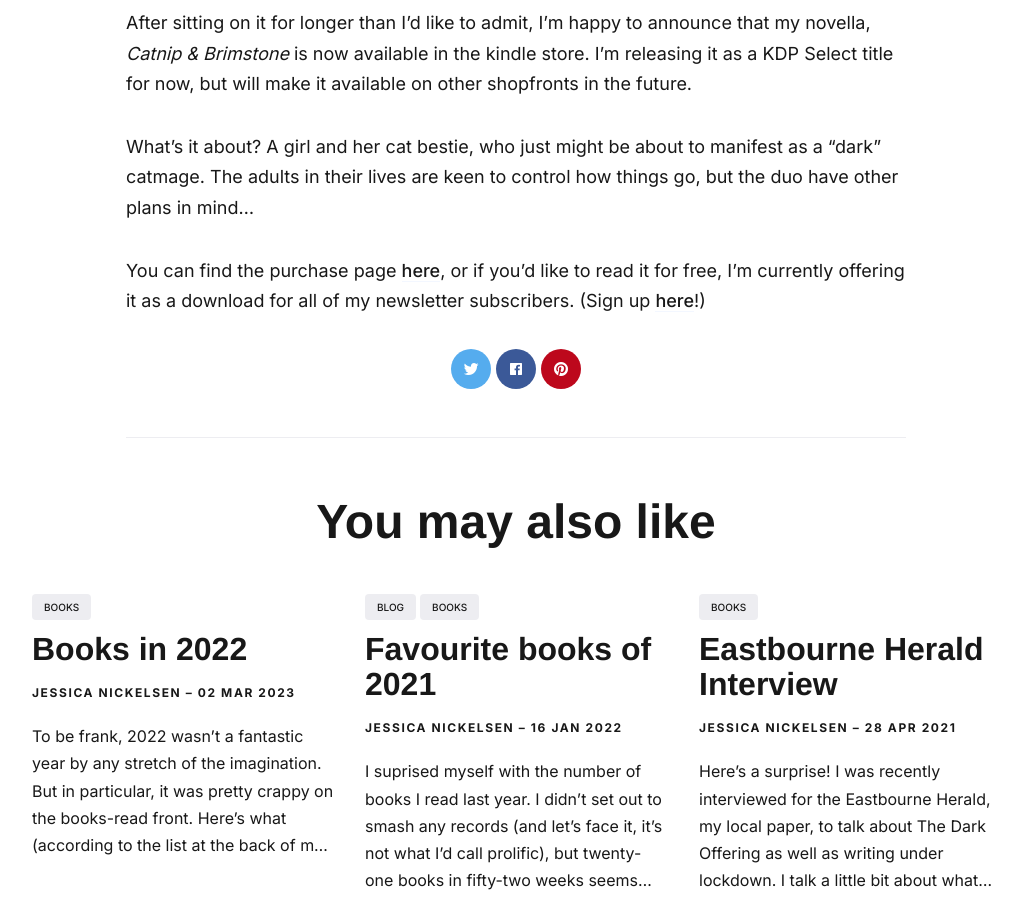
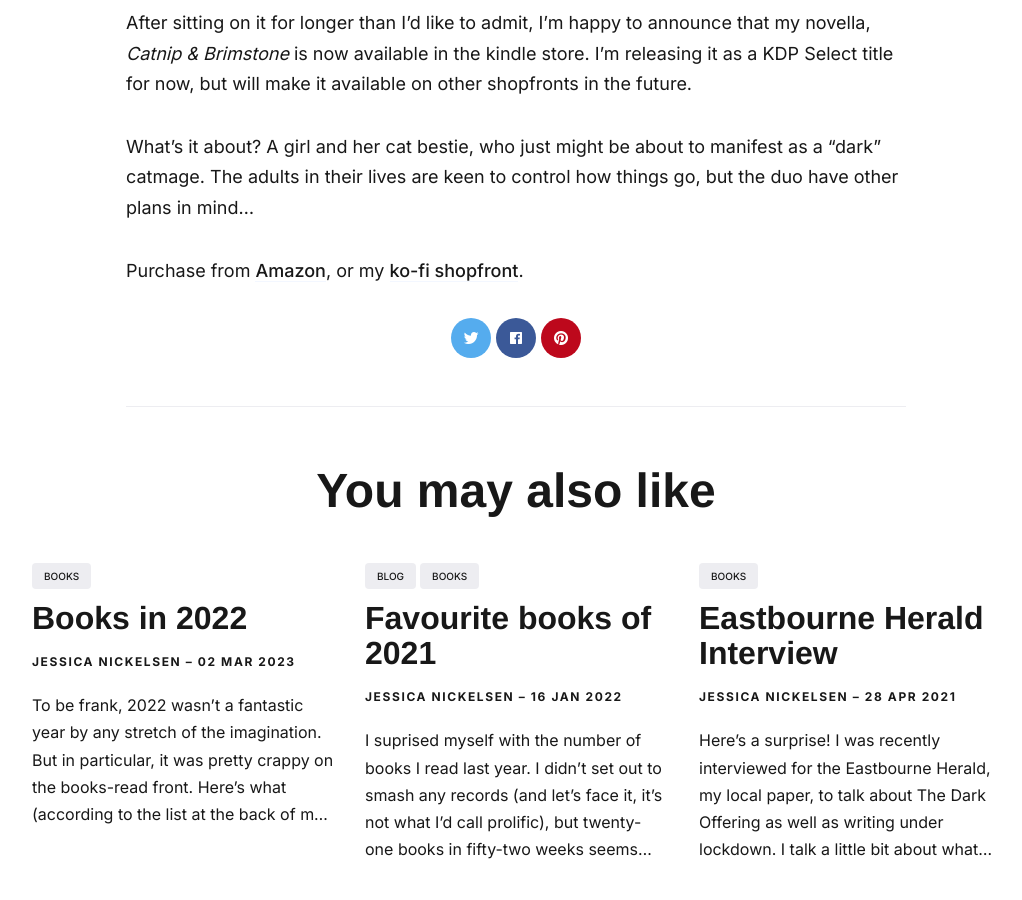
Before and after one commit to jnickelsen/jnickelsen.github.io, a Jekyll site: the page built from _posts/2023-04-16-catnip-and-brimstone.md, in a window 1280 px wide and 900 px high, scrolled down 977 px. Shown: the whole window, without its empty margins (124-1146 px from the left). Built offline with Jekyll 4.4.1, drawn with Linux system fonts in a browser that asks for light colours; nearby versions of some CDN libraries; some web fonts are replaced.

Commit message:
Update 2023-04-16-catnip-and-brimstone.md

```diff
--- a/_posts/2023-04-16-catnip-and-brimstone.md
+++ b/_posts/2023-04-16-catnip-and-brimstone.md
@@ -10,4 +10,4 @@ After sitting on it for longer than I'd like to admit, I'm happy to announce tha
 
 What's it about? A girl and her cat bestie, who just might be about to manifest as a "dark" catmage. The adults in their lives are keen to control how things go, but the duo have other plans in mind...
 
-You can find the purchase page [here](https://www.amazon.com/dp/B0C2LQSJ7L), or if you'd like to read it for free, I'm currently offering it as a download for all of my newsletter subscribers. (Sign up [here](https://jessicanickelsen.ck.page/)!)
+Purchase from [Amazon](https://www.amazon.com/dp/B0C2LQSJ7L), or my [ko-fi shopfront]( https://ko-fi.com/s/2405b239a2).
```
